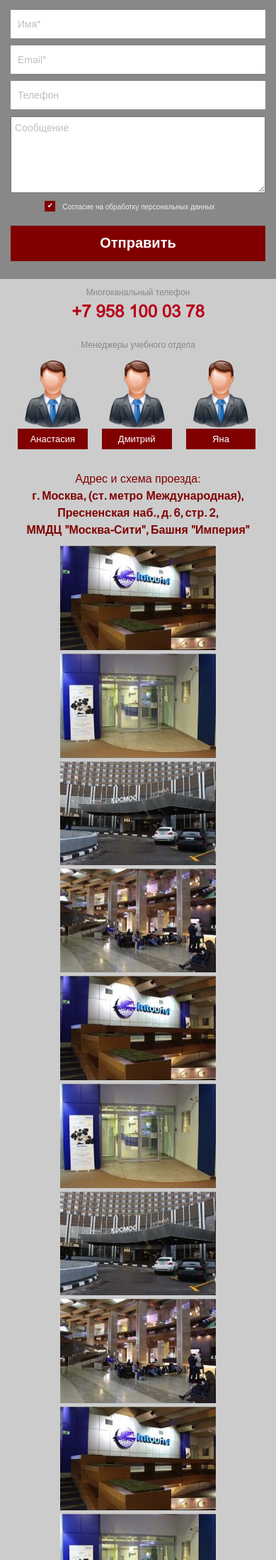
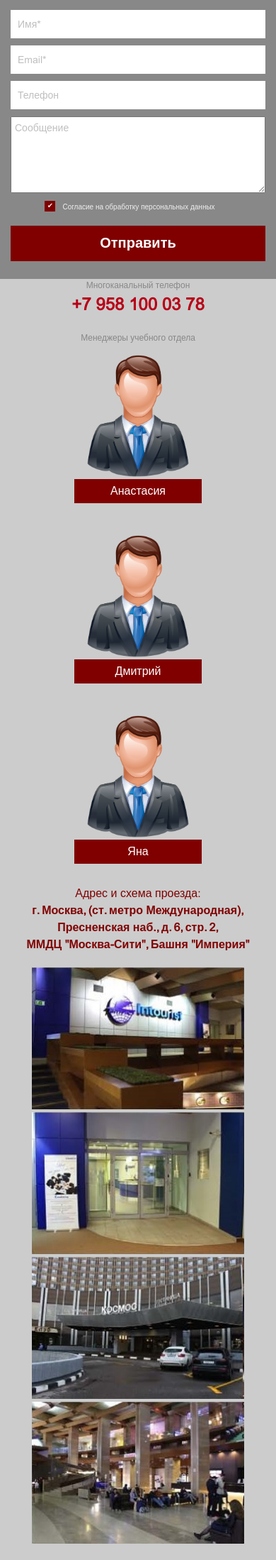
Before and after one commit to ICDL2016/IAB, a PHP site: page /iab/contacts.php in a window 390 px wide. Shown: the part 103-2301 px from the top of the page at 71% size. Run offline with PHP 8.4, Linux system fonts and the light colour scheme.

Commit message:
Add files via upload

```diff
--- a/iab/_footer.php
+++ b/iab/_footer.php
@@ -1,6 +1,6 @@
 <script src="js/jquery-3.3.1.min.js"></script>
 <script type="text/javascript" src="fancybox/jquery.fancybox.pack.js?v=2.1.5"></script>
 <script type="text/javascript" src="fancybox/helpers/jquery.fancybox-buttons.js?v=1.0.5"></script>
-<script src="js/main.js?v=24"></script>
+<script src="js/main.js?v=25"></script>
 </body>
 </html>
--- a/iab/_header.php
+++ b/iab/_header.php
@@ -19,7 +19,7 @@
     <link rel="stylesheet" href="css/font-awesome.min.css">
     <link rel="stylesheet" type="text/css" href="fancybox/jquery.fancybox.css?v=2.1.5" media="screen" />
     <link rel="stylesheet" type="text/css" href="fancybox/helpers/jquery.fancybox-buttons.css?v=1.0.5" />
-    <link rel="stylesheet" href="sass/style.css?v=24">
+    <link rel="stylesheet" href="sass/style.css?v=25">
 </head>
 <body>
 
--- a/iab/_video.php
+++ b/iab/_video.php
@@ -1,4 +1,6 @@
 <section class="video">
-    <div class="video-block" onclick="play1(event)"></div>
+    <div class="video-wrapper">
+        <div class="video-block" onclick="play1(event)"></div>
+    </div>
     <div id="divPlayer1"></div>
 </section>
--- a/iab/contacts.php
+++ b/iab/contacts.php
@@ -67,21 +67,19 @@
 
     <script charset="utf-8" async src="https://api-maps.yandex.ru/services/constructor/1.0/js/?um=constructor%3A79af5c7e5a2cdb6cda6801bbda9bb4395b1c66e8249305f354a060b9edcc8c4f&amp;width=100%25&amp;height=507&amp;lang=ru_RU&amp;scroll=false"></script>
 
-    <div class="container">
-        <div class="contacts-gallery">
-            <a href="img/contacts/1.jpg" class="fancybox-buttons" data-fancybox-group="button"><img src="img/contacts/1.jpg" alt="photo"></a>
-            <a href="img/contacts/2.jpg" class="fancybox-buttons" data-fancybox-group="button"><img src="img/contacts/2.jpg" alt="photo"></a>
-            <a href="img/contacts/3.jpg" class="fancybox-buttons" data-fancybox-group="button"><img src="img/contacts/3.jpg" alt="photo"></a>
-            <a href="img/contacts/4.jpg" class="fancybox-buttons" data-fancybox-group="button"><img src="img/contacts/4.jpg" alt="photo"></a>
-            <a href="img/contacts/1.jpg" class="fancybox-buttons" data-fancybox-group="button"><img src="img/contacts/1.jpg" alt="photo"></a>
-            <a href="img/contacts/2.jpg" class="fancybox-buttons" data-fancybox-group="button"><img src="img/contacts/2.jpg" alt="photo"></a>
-            <a href="img/contacts/3.jpg" class="fancybox-buttons" data-fancybox-group="button"><img src="img/contacts/3.jpg" alt="photo"></a>
-            <a href="img/contacts/4.jpg" class="fancybox-buttons" data-fancybox-group="button"><img src="img/contacts/4.jpg" alt="photo"></a>
-            <a href="img/contacts/1.jpg" class="fancybox-buttons" data-fancybox-group="button"><img src="img/contacts/1.jpg" alt="photo"></a>
-            <a href="img/contacts/2.jpg" class="fancybox-buttons" data-fancybox-group="button"><img src="img/contacts/2.jpg" alt="photo"></a>
-            <a href="img/contacts/3.jpg" class="fancybox-buttons" data-fancybox-group="button"><img src="img/contacts/3.jpg" alt="photo"></a>
-            <a href="img/contacts/4.jpg" class="fancybox-buttons" data-fancybox-group="button"><img src="img/contacts/4.jpg" alt="photo"></a>
-        </div>
+    <div class="contacts-gallery">
+        <a href="img/contacts/1.jpg" class="fancybox-buttons" data-fancybox-group="button"><img src="img/contacts/1.jpg" alt="photo"></a>
+        <a href="img/contacts/2.jpg" class="fancybox-buttons" data-fancybox-group="button"><img src="img/contacts/2.jpg" alt="photo"></a>
+        <a href="img/contacts/3.jpg" class="fancybox-buttons" data-fancybox-group="button"><img src="img/contacts/3.jpg" alt="photo"></a>
+        <a href="img/contacts/4.jpg" class="fancybox-buttons" data-fancybox-group="button"><img src="img/contacts/4.jpg" alt="photo"></a>
+<!--            <a href="img/contacts/1.jpg" class="fancybox-buttons" data-fancybox-group="button"><img src="img/contacts/1.jpg" alt="photo"></a>-->
+<!--            <a href="img/contacts/2.jpg" class="fancybox-buttons" data-fancybox-group="button"><img src="img/contacts/2.jpg" alt="photo"></a>-->
+<!--            <a href="img/contacts/3.jpg" class="fancybox-buttons" data-fancybox-group="button"><img src="img/contacts/3.jpg" alt="photo"></a>-->
+<!--            <a href="img/contacts/4.jpg" class="fancybox-buttons" data-fancybox-group="button"><img src="img/contacts/4.jpg" alt="photo"></a>-->
+<!--            <a href="img/contacts/1.jpg" class="fancybox-buttons" data-fancybox-group="button"><img src="img/contacts/1.jpg" alt="photo"></a>-->
+<!--            <a href="img/contacts/2.jpg" class="fancybox-buttons" data-fancybox-group="button"><img src="img/contacts/2.jpg" alt="photo"></a>-->
+<!--            <a href="img/contacts/3.jpg" class="fancybox-buttons" data-fancybox-group="button"><img src="img/contacts/3.jpg" alt="photo"></a>-->
+<!--            <a href="img/contacts/4.jpg" class="fancybox-buttons" data-fancybox-group="button"><img src="img/contacts/4.jpg" alt="photo"></a>-->
     </div>
 </section>
 
--- a/iab/js/main.js
+++ b/iab/js/main.js
@@ -31,7 +31,7 @@ function onYouTubeIframeAPIReady() {
 }
 
 function play1(event) {
-    event.target.style.display = 'none';
+    event.target.parentElement.style.display = 'none';
     $('#divPlayer1').show();
     $('iframe').css('display', 'block');
     player1.playVideo();
--- a/iab/sass/_contacts.sass
+++ b/iab/sass/_contacts.sass
@@ -8,7 +8,6 @@
 
     &-block
         background: #ccc
-        padding: 10px 0
         text-align: center
     &-phone
         margin-bottom: 20px
@@ -20,15 +19,15 @@
             opacity: .5
 
     &-managers
-        display: flex
+        text-align: center
         margin: 0 auto 20px
-        width: 900px
         &__title
             font-size: 12px
             opacity: .5
     &-manager
+        display: inline-block
         padding: 10px
-        width: 300px
+        width: 200px
         &__img
             img
                 width: 100%
@@ -45,7 +44,11 @@
             color: $red
 
     &-gallery
-        margin-top: 10px
+        text-align: center
+        padding-bottom: 20px
+        margin: 20px auto
         img
-            margin-bottom: 5px
-            width: 220px
+            margin-bottom: 4px
+            width: 300px
+            height: 200px
+            display: inline-block
--- a/iab/sass/_media.sass
+++ b/iab/sass/_media.sass
@@ -1,14 +1,8 @@
 @media screen and (max-width: 991px)
     .video
-        &-block
+        &-wrapper
             height: 300px
             width: 100%
-
-    .contacts
-        &-managers
-            width: 600px
-        &-manager
-            width: 200px
 
     .profession
         &-start
@@ -43,12 +37,9 @@
         &-descr
             width: 100%
     .contacts
-        &-managers
-            width: 100%
         &-manager
-            width: 33%
-            &__name
-                font-size: 13px
+            display: block
+            margin: 0 auto 20px
 
     .course
         &-program
@@ -81,12 +72,10 @@
         .container
             padding: 0
         &-block
-            &::after
-                border: 30px solid transparent
-                border-left: 50px solid #800000
+            border: 30px solid transparent
+            border-left: 50px solid #800000
             &:hover
-                &::after
-                    border-left: 50px solid $lightred
+                border-left: 50px solid $lightred
 
     .header
         padding: 5px
@@ -142,7 +131,7 @@
             width: 30px
 
     .video
-        &-block
+        &-wrapper
             height: 200px
 
 
--- a/iab/sass/style.css
+++ b/iab/sass/style.css
@@ -96,7 +96,7 @@ input:focus, textarea:focus {
 
 .video {
   background: #ddd; }
-  .video-block {
+  .video-wrapper {
     margin: auto;
     width: 100%;
     background: url(../img/iab-video.jpg) center no-repeat;
@@ -104,9 +104,8 @@ input:focus, textarea:focus {
     background-size: cover;
     background-position-y: 0;
     height: 300px;
-    position: relative;
-    pointer-events: none; }
-    .video-block::after {
+    position: relative; }
+  .video-block {
     content: "";
     position: absolute;
     top: 50%;
@@ -114,10 +113,9 @@ input:focus, textarea:focus {
     transform: translateY(-50%);
     border: 50px solid transparent;
     border-left: 80px solid #800000;
-      pointer-events: all;
     cursor: pointer;
     transition: border 0.3s; }
-    .video-block:hover::after {
+    .video-block:hover {
       border-left: 80px solid #b70018; }
 
 #divPlayer1 {
@@ -522,7 +520,6 @@ input:focus, textarea:focus {
   width: 400px; }
 .contacts-block {
   background: #ccc;
-  padding: 10px 0;
   text-align: center; }
 .contacts-phone {
   margin-bottom: 20px;
@@ -533,15 +530,15 @@ input:focus, textarea:focus {
     font-size: 12px;
     opacity: 0.5; }
 .contacts-managers {
-  display: flex;
-  margin: 0 auto 20px;
-  width: 900px; }
+  text-align: center;
+  margin: 0 auto 20px; }
   .contacts-managers__title {
     font-size: 12px;
     opacity: 0.5; }
 .contacts-manager {
+  display: inline-block;
   padding: 10px;
-  width: 300px; }
+  width: 200px; }
   .contacts-manager__img img {
     width: 100%; }
   .contacts-manager__name {
@@ -555,10 +552,14 @@ input:focus, textarea:focus {
   .contacts-address__title {
     color: #800000; }
 .contacts-gallery {
-  margin-top: 10px; }
+  text-align: center;
+  padding-bottom: 20px;
+  margin: 20px auto; }
   .contacts-gallery img {
-    margin-bottom: 5px;
-    width: 220px; }
+    margin-bottom: 4px;
+    width: 300px;
+    height: 200px;
+    display: inline-block; }
 
 .error404 {
   text-align: center;
@@ -836,14 +837,9 @@ input:focus, textarea:focus {
     .personal-form__block-title input, .personal-form__block-title textarea, .personal-form__block-message input, .personal-form__block-message textarea, .personal-form__block-file input, .personal-form__block-file textarea {
       width: 100%; } }
 @media screen and (max-width: 991px) {
-  .video-block {
+  .video-wrapper {
     height: 300px;
     width: 100%; }
-
-  .contacts-managers {
-    width: 600px; }
-  .contacts-manager {
-    width: 200px; }
 
   .profession-start {
     height: 350px; } }
@@ -869,12 +865,9 @@ input:focus, textarea:focus {
   .form-descr {
     width: 100%; }
 
-  .contacts-managers {
-    width: 100%; }
   .contacts-manager {
-    width: 33%; }
-    .contacts-manager__name {
-      font-size: 13px; }
+    display: block;
+    margin: 0 auto 20px; }
 
   .course-program__block {
     width: 190px; } }
@@ -897,10 +890,10 @@ input:focus, textarea:focus {
 
   .video .container {
     padding: 0; }
-  .video-block::after {
+  .video-block {
     border: 30px solid transparent;
     border-left: 50px solid #800000; }
-  .video-block:hover::after {
+    .video-block:hover {
       border-left: 50px solid #b70018; }
 
   .header {
@@ -947,7 +940,7 @@ input:focus, textarea:focus {
     padding: 5px 3px;
     width: 30px; }
 
-  .video-block {
+  .video-wrapper {
     height: 200px; } }
 @media screen and (max-width: 400px) {
   .header-logo {
```
Also changed, not shown: iab/sass/_video.sass (+12 -15 lines). Lines whose indentation alone changed are shown as unchanged.
